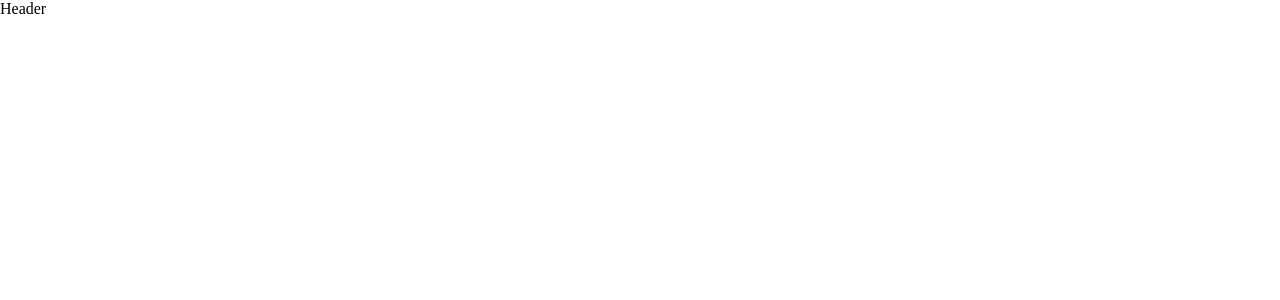
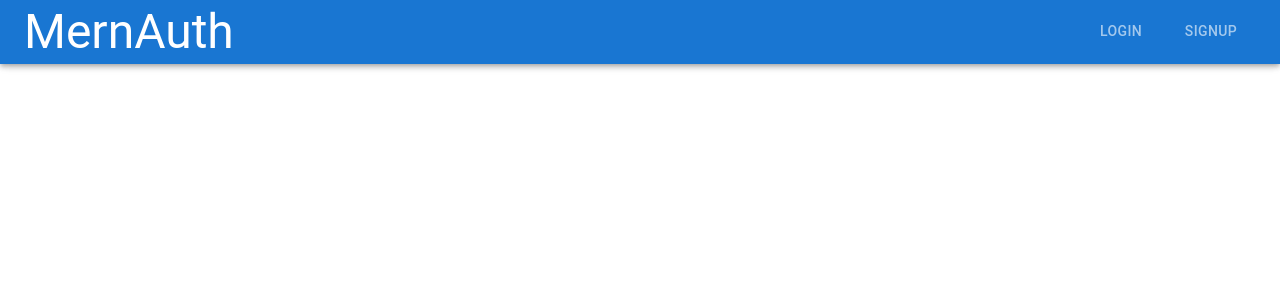
Before and after one commit to panosjapan7/mern-authentication-authorization, a React (Create React App) app in the folder frontend/: page / in a window 1280 px wide. Shown: the top 300 px of the page. Built offline with nearby package versions, Linux system fonts and the light colour scheme.

Commit message:
Creates and styles Header

```diff
--- a/frontend/src/components/Header.js
+++ b/frontend/src/components/Header.js
@@ -1,7 +1,28 @@
-import React from "react";
+import React, { useState } from "react";
+import { AppBar, Box, Tab, Tabs, Toolbar, Typography } from "@mui/material";
 
 const Header = () => {
-  return <div>Header</div>;
+  const [value, setValue] = useState();
+  return (
+    <div>
+      <AppBar>
+        <Toolbar>
+          <Typography variant="h3">MernAuth</Typography>
+          <Box sx={{ marginLeft: "auto" }}>
+            <Tabs
+              indicatorColor="secondary"
+              onChange={(e, val) => setValue(val)}
+              value={value}
+              textColor="inherit"
+            >
+              <Tab label="Login" />
+              <Tab label="Signup" />
+            </Tabs>
+          </Box>
+        </Toolbar>
+      </AppBar>
+    </div>
+  );
 };
 
 export default Header;
```
